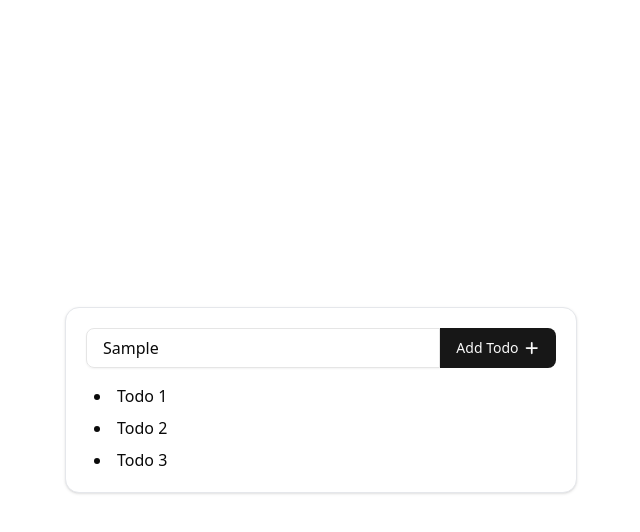
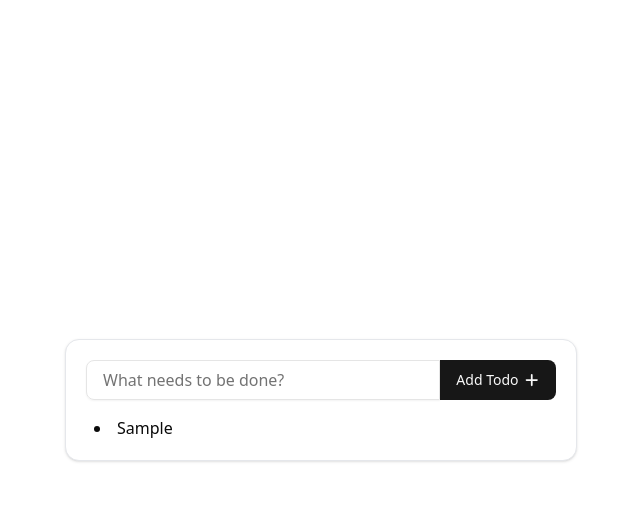
Before and after one commit to dominikw123/portfolio.todo-list-app, a React (Vite) app: page / in a window 1280 px wide. Both pictures are taken after typing "Sample" into the empty fields and a click on the button "Add Todo". Shown: the top 532 px of the page, without its empty margins (319-959 px from the left). Built offline with nearby package versions, Linux system fonts and the light colour scheme.

Commit message:
feature: add todo logic

```diff
--- a/src/App.tsx
+++ b/src/App.tsx
@@ -1,13 +1,21 @@
 import TodoListWrapper from "./components/TodoListWrapper";
 import TodoInput from "./components/TodoInput";
 import TodoList from "./components/TodoList";
+import type { Todo } from "./lib/types";
+import { useState } from "react";
 
 export default function App() {
+  const [todos, setTodos] = useState<Todo[]>([]);
+
+  const addTodo = (text: string) => {
+    setTodos([...todos, { id: crypto.randomUUID(), text }]);
+  };
+
   return (
     <main className="p-0 flex items-center justify-center w-full min-h-screen overflow-x-hidden sm:p-10">
       <TodoListWrapper>
-        <TodoInput />
-        <TodoList />
+        <TodoInput addTodo={addTodo} />
+        <TodoList todos={todos} />
       </TodoListWrapper>
     </main>
   );
--- a/src/components/TodoInput.tsx
+++ b/src/components/TodoInput.tsx
@@ -2,12 +2,22 @@ import { Input } from "./ui/input";
 import { Button } from "./ui/button";
 import { FontAwesomeIcon } from "@fortawesome/react-fontawesome";
 import { faPlus } from "@fortawesome/free-solid-svg-icons";
+import { useState } from "react";
 
-export default function TodoInput() {
+export default function TodoInput({ addTodo }: { addTodo: (text: string) => void; }) {
+  const [text, setText] = useState("");
+
+  const handleSubmit = () => {
+    if (text.trim() === "") return;
+
+    addTodo(text);
+    setText("");
+  };
+
   return (
     <div className="flex items-center">
-      <Input className="rounded-r-none p-[19px] px-4 font-medium" type="text" placeholder="What needs to be done?" />
-      <Button size="lg" className="flex items-center justify-center gap-1 rounded-l-none" type="submit">Add Todo<FontAwesomeIcon icon={faPlus} /></Button>
-    </div>
+      <Input className="rounded-r-none p-[19px] px-4 font-medium" type="text" placeholder="What needs to be done?" value={text} onChange={(e) => setText(e.target.value)} />
+      <Button onClick={handleSubmit} size="lg" className="flex items-center justify-center gap-1 rounded-l-none">Add Todo<FontAwesomeIcon icon={faPlus} /></Button>
+    </div >
   );
 }
--- a/src/components/TodoList.tsx
+++ b/src/components/TodoList.tsx
@@ -1,9 +1,11 @@
-export default function TodoList() {
+import type { Todo } from "../lib/types";
+
+export default function TodoList({ todos }: { todos: Todo[]; }) {
   return (
     <ul className="flex flex-col gap-2 list-disc list-inside ml-2">
-      <li>Todo 1</li>
-      <li>Todo 2</li>
-      <li>Todo 3</li>
+      {todos.map((todo) => (
+        <li key={todo.id}>{todo.text}</li>
+      ))}
     </ul>
   );
 }
--- /dev/null
+++ b/src/lib/types.ts
@@ -0,0 +1,4 @@
+export type Todo = {
+  id: string;
+  text: string;
+};
```
